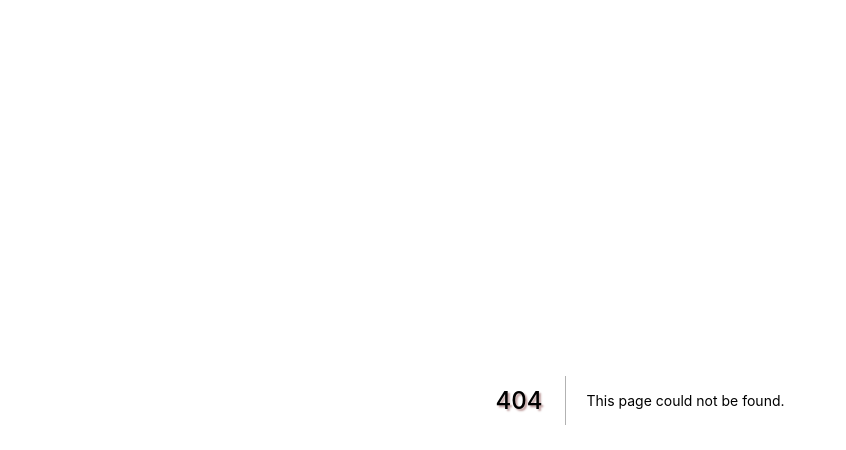
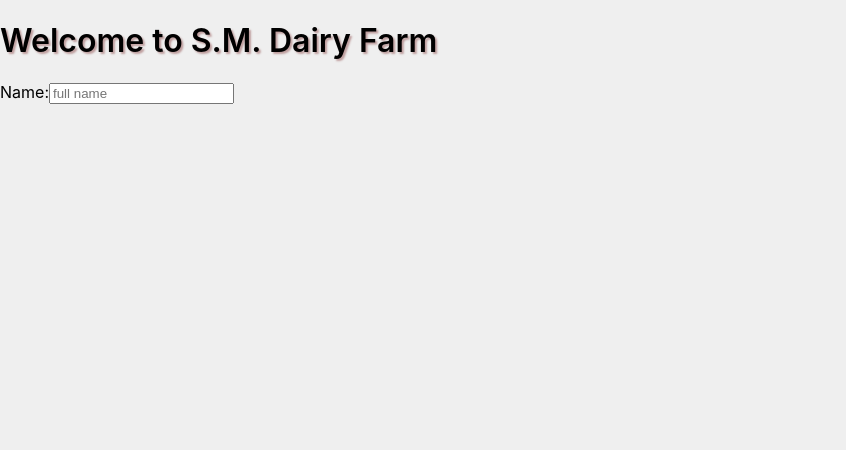
Before and after one commit to shareena-begum/react-props, a Next.js app: page /dairy in a window 1280 px wide. Before the commit this address had no page. Shown: the top 450 px of the page, without its empty margins (0-846 px from the left). Built offline with nearby package versions, Linux system fonts and the light colour scheme.

Commit message:
header and form added to page

```diff
--- /dev/null
+++ b/pages/dairy.js
@@ -0,0 +1,17 @@
+import React from "react"
+import Header from "../src/components/Dairy/Header"
+import DairyForm from "../src/components/Dairy/DairyForm"
+
+function dairy() {
+    return(
+        <div>
+            <Header />
+            <DairyForm />
+        </div>
+    )
+}
+
+
+
+
+export default dairy
--- /dev/null
+++ b/src/components/Dairy/DairyForm.js
@@ -0,0 +1,24 @@
+import React, {Component} from "react"
+
+class DairyForm extends Component {
+    constructor(){
+        super()
+        this.state = {
+            name: ""
+        }
+    }
+    render() {
+        return(
+            <form>
+                <label>Name:</label>
+                <input
+                 type="text"
+                 name="Full Name"
+                 placeholder="full name"
+                 />
+            </form>
+        )
+    }
+}
+
+export default DairyForm
--- /dev/null
+++ b/src/components/Dairy/Header.js
@@ -0,0 +1,11 @@
+import React from "React"
+
+function Header() {
+    return(
+        <div>
+            <h1>Welcome to S.M. Dairy Farm</h1>
+        </div>
+    )
+}
+
+export default Header
```
